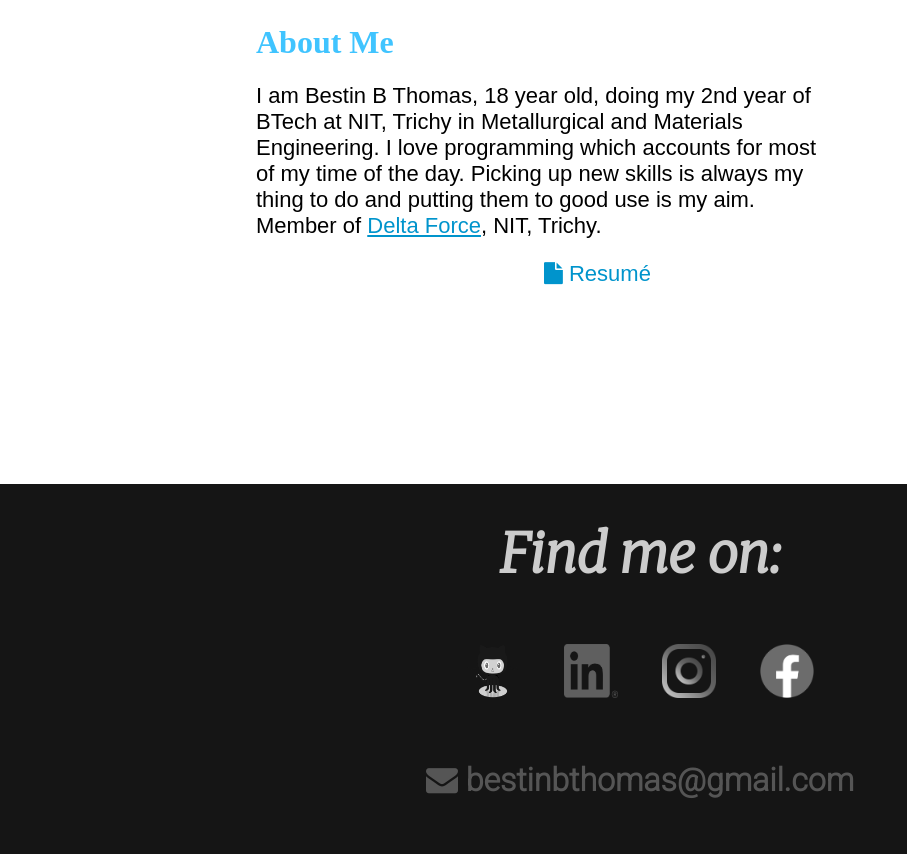
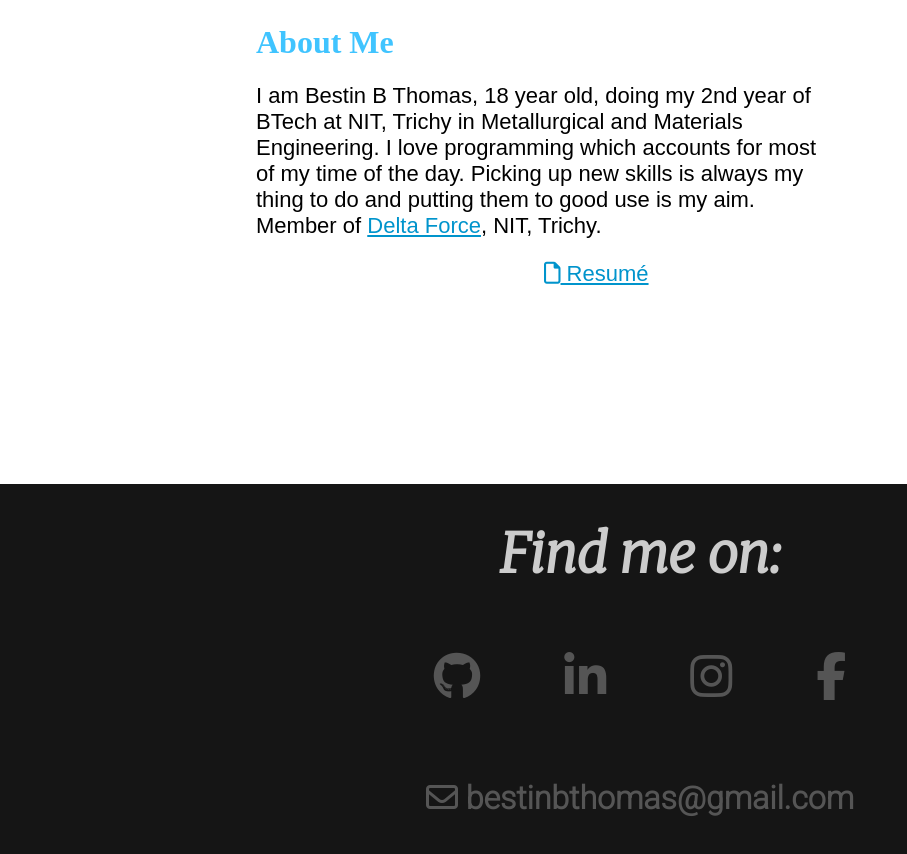
Before and after one commit to bestinbthomas/bestinbthomas.github.io, a website: page index.html in a window 1280 px wide. Shown: the part 1116-1970 px from the top of the page, 0-907 px from the left. Drawn offline with Linux system fonts and the light colour scheme; a web font is replaced by a local one.

Commit message:
replaced images by fa

```diff
--- a/index.html
+++ b/index.html
@@ -5,6 +5,8 @@
         <title>
             Bestin B Thomas
         </title>
+        <meta name="viewport" content="width=device-width, initial-scale=1.0">
+        <meta http-equiv="Content-Type" content="text/html;charset=UTF-8">
         <link rel="apple-touch-icon-precomposed" sizes="57x57" href="res/icon/apple-touch-icon-57x57.png" />
         <link rel="apple-touch-icon-precomposed" sizes="114x114" href="res/icon/apple-touch-icon-114x114.png" />
         <link rel="apple-touch-icon-precomposed" sizes="72x72" href="res/icon/apple-touch-icon-72x72.png" />
@@ -32,7 +34,8 @@
         <link href="https://fonts.googleapis.com/css?family=Merriweather:300i&display=swap" rel="stylesheet">
         <link href="https://fonts.googleapis.com/css?family=Josefin+Slab:300&display=swap" rel="stylesheet">
         <link href="https://fonts.googleapis.com/css?family=Chivo&display=swap" rel="stylesheet">
-        <link rel="stylesheet" href="https://cdnjs.cloudflare.com/ajax/libs/font-awesome/4.7.0/css/font-awesome.min.css">
+        <!-- <link rel="stylesheet" href="https://cdnjs.cloudflare.com/ajax/libs/font-awesome/4.7.0/css/font-awesome.min.css"> -->
+        <script src="https://kit.fontawesome.com/b0cc966294.js" crossorigin="anonymous"></script>
         <link rel="stylesheet" type="text/css" href="style.css"/>
     </head>
     <body>
@@ -62,7 +65,7 @@
                     <p>
                             I am Bestin B Thomas, 18 year old, doing my 2nd year of BTech at NIT, Trichy in Metallurgical and Materials Engineering. I love programming which accounts for most of my time of the day. Picking up new skills is always my thing to do and putting them to good use is my aim. <br> Member of <a target="_blank" href="https://delta.nitt.edu">Delta Force</a>, NIT, Trichy.
                     </p>
-                    <p> <a target="_blank" class="text_center_H" href="http://bestinbthomas.github.io/resume.pdf" style="text-decoration: none"> <i class="fa fa-file"></i> Resumé</a> </p>
+                    <p> <a target="_blank" class="text_center_H" href="http://bestinbthomas.github.io/resume.pdf"> <i class="far fa-file"></i> Resumé</a> </p>
                 </div>
                 <div id="img_div">
                     <img src="res/Bestin.jpeg" alt="Bestin B Thomas" width="246" height="246">
@@ -76,21 +79,25 @@
             <div class="links-div , text_center_H">
                 <span>
                     <a target="_blank" href="https://github.com/bestinbthomas">
-                        <img src="res/Github.png" alt="GitHub">
+                        <!-- <img src="res/Github.png" alt="GitHub"> -->
+                        <i class="fab fa-github" id="git"></i>
                     </a>
                     <a target="_blank" href="https://www.linkedin.com/in/bestin-b-thomas-170401/">
-                        <img src="res/Linkedin.png" alt="Linkdin">
+                        <!-- <img src="res/Linkedin.png" alt="Linkdin"> -->
+                        <i class="fab fa-linkedin-in" id="linkedin"></i>
                     </a>
                     <a target="_blank" href="https://www.instagram.com/bestin_b_thomas/">
-                        <img src="res/instagram.png" alt="Instagram">
+                        <!-- <img src="res/instagram.png" alt="Instagram"> -->
+                        <i class="fab fa-instagram" id="insta"></i>
                     </a>
                     <a target="_blank" href="https://www.facebook.com/bestin.thomas.7967">
-                        <img src="res/Facebook.png" alt="Facebook">
+                        <!-- <img src="res/Facebook.png" alt="Facebook"> -->
+                        <i class="fab fa-facebook-f" id="facebook"></i>
                     </a>
                 </span>
             </div>
             <div class="email_div , text_center_H">
-                <h1><a target="_blank" href="mailto:bestinbthomas@gmail.com"> <i class="fa fa-envelope"></i> bestinbthomas@gmail.com</a> </h1>
+                <h1><a target="_blank" href="mailto:bestinbthomas@gmail.com"> <i class="far fa-envelope"></i> bestinbthomas@gmail.com</a> </h1>
             </div>
         </div>
     </body>
--- a/style.css
+++ b/style.css
@@ -77,24 +77,53 @@ body {
 .links-div a {
 	color: transparent;
 }
-.links-div img {
-	margin: 20px;
-	width: 54px;
-	height: 54px;
-	filter: grey;
+.links-div i {
+	margin: 40px;
+	margin-top: 28px;
+	font-size: 48px;
+	color: #555;
+	/* filter: grey;
 	-moz-filter: grayscale(100%);
-	-webkit-filter: grayscale(100%);
-	transition: all .3s ease-in-out;
-	-moz-transition: all .3s ease-in-out;
-	-webkit-transition: all .3s ease-in-out;
+	-webkit-filter: grayscale(100%); */
+	transition: all .3s ease;
+	-moz-transition: all .3s ease;
+	-webkit-transition: all .3s ease;
 }
-.links-div img:hover {
-	filter: none;
+#git:hover {
+	/* filter: none;
 	-moz-filter: grayscale(0);
-	-webkit-filter: grayscale(0);
-	/* transform: scale(1.1);
+	-webkit-filter: grayscale(0); */
+	color: #fff;
+	transform: scale(1.1);
 	-moz-transform: scale(1.1);
-	-webkit-transform: scale(1.1); */
+	-webkit-transform: scale(1.1);
+}
+#facebook:hover {
+	/* filter: none;
+	-moz-filter: grayscale(0);
+	-webkit-filter: grayscale(0); */
+	color: #3b5998;
+	transform: scale(1.1);
+	-moz-transform: scale(1.1);
+	-webkit-transform: scale(1.1);
+}
+#insta:hover {
+	/* filter: none;
+	-moz-filter: grayscale(0);
+	-webkit-filter: grayscale(0); */
+	color: #c13584;
+	transform: scale(1.1);
+	-moz-transform: scale(1.1);
+	-webkit-transform: scale(1.1);
+}
+#linkedin:hover {
+	/* filter: none;
+	-moz-filter: grayscale(0);
+	-webkit-filter: grayscale(0); */
+	color: #0077b5;
+	transform: scale(1.1);
+	-moz-transform: scale(1.1);
+	-webkit-transform: scale(1.1);
 }
 .head_div h1 {
 	color: #0094cc;
@@ -150,7 +179,7 @@ body {
 #about_txt a:hover {
 	color: #40c4ff;
 	text-decoration-line: underline;
-	text-decoration-style: dashed;
+	text-decoration-style: dotted;
 }
 .contact_page {
 	margin: 0, 0;
```
Also changed, not shown: res/Facebook.png (deleted), res/Github.png (deleted), res/Linkedin.png (deleted), res/instagram.png (deleted).
